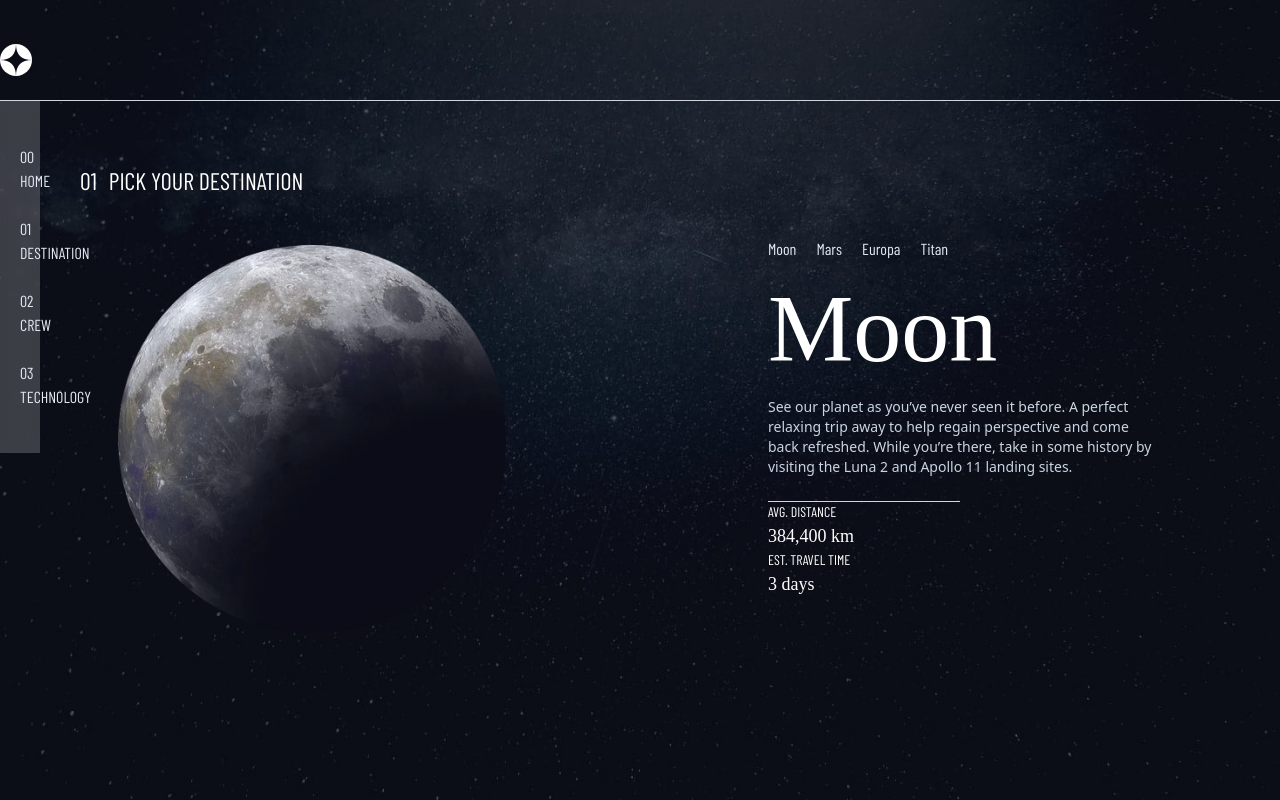
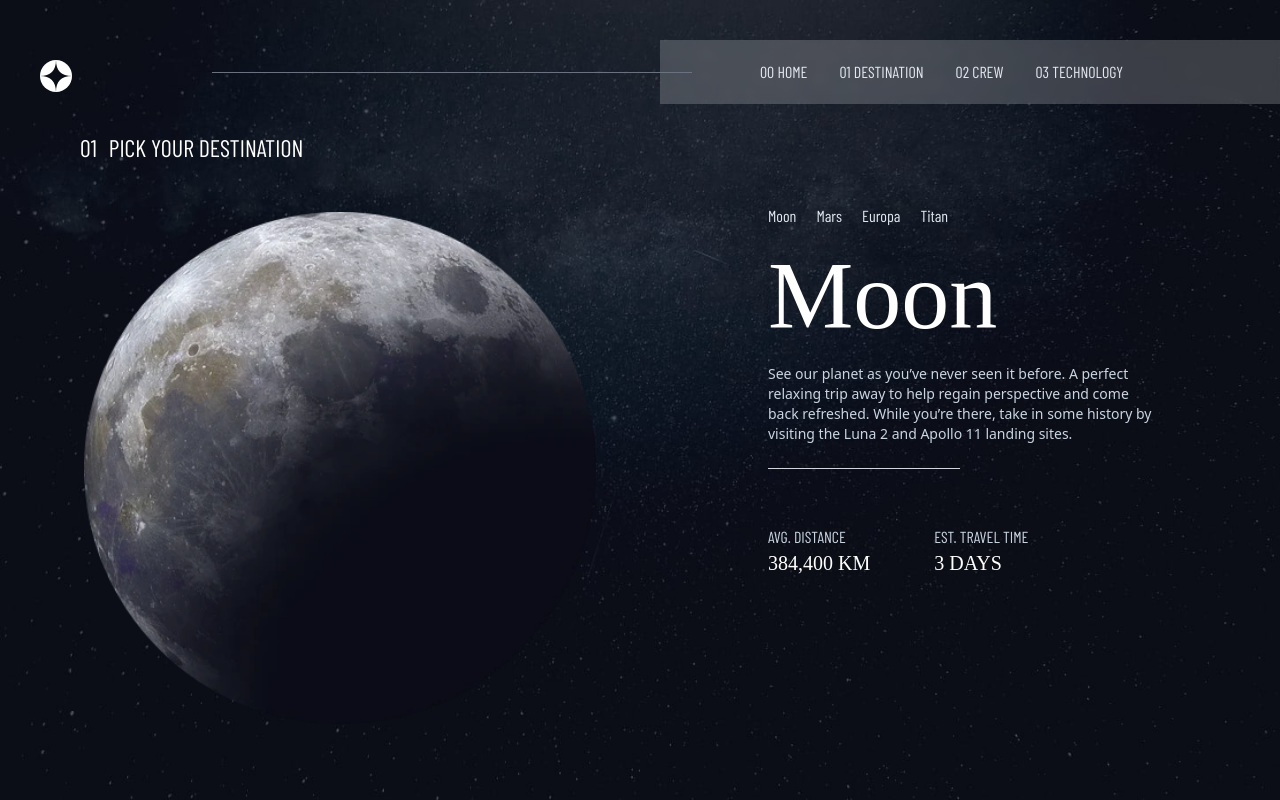
Before and after one commit to MyatIK/space-tourism-website, a React (Vite) app: page /destination in a window 1280 px wide. Built offline with nearby package versions, Linux system fonts and the light colour scheme.

Commit message:
mobile layout changes

```diff
--- a/package.json
+++ b/package.json
@@ -10,6 +10,7 @@
     "preview": "vite preview"
   },
   "dependencies": {
+    "motion": "^12.23.24",
     "react": "^18.2.0",
     "react-dom": "^18.2.0",
     "react-router-dom": "^6.22.0"
--- a/src/components/Crew.jsx
+++ b/src/components/Crew.jsx
@@ -16,7 +16,7 @@ function Crew(){
                     <h2>MEET YOUR CREW</h2>
 
             </div>
-            <div className="w-full max-w-5xl mx-auto">
+            <div className="w-full md:max-w-5xl mx-auto">
                 <Slider/>
 
             </div>
--- a/src/components/Destination.jsx
+++ b/src/components/Destination.jsx
@@ -28,8 +28,8 @@ function Destination(){
     const PlanetImage=()=>{
         if (selectedItem == "Moon"){
             return (
-            <div>
-                <img className="w-4/5 mt-2 ml-10"  src={Moon}/>
+            <div className="w-full justify-items-center">
+                <img className="w-2/5 md:w-4/5 mt-2 ml-10"  src={Moon}/>
             </div>
             )
 
@@ -37,7 +37,7 @@ function Destination(){
         if (selectedItem == "Mars"){
             return (
             <div>
-                <img className="w-4/5 mt-2 ml-10"  src={Mars}/>
+                <img className="w-2/5 md:w-4/5 mt-2 ml-10"  src={Mars}/>
             </div>
             )
 
@@ -45,7 +45,7 @@ function Destination(){
         if (selectedItem == "Europa"){
             return(
             <div>
-                <img className="w-4/5 mt-2 ml-10"  src={Europa}/>
+                <img className="w-2/5 md:w-4/5 mt-2 ml-10"  src={Europa}/>
             </div>
             )
 
@@ -53,7 +53,7 @@ function Destination(){
         else if (selectedItem == "Titan"){
             return(
             <div>
-                <img className="w-4/5 mt-2 ml-10"  src={Titan}/>
+                <img className="w-2/5 md:w-4/5 mt-2 ml-10"  src={Titan}/>
             </div>
             )
 
@@ -63,18 +63,20 @@ function Destination(){
     return(
         <>
 
-            <div className="bg-cover h-screen overflow-hidden" style={{backgroundImage: `url(${Background_Desktop})`}}>
+            <div className="bg-cover min-h-screen w-full" style={{backgroundImage: `url(${Background_Desktop})`}}>
                 <Header/>
                 <div className="ml-20 flex mt-10 space-x-3 text-2xl font-secondary text-white">
                     <h2>01</h2>
                     <h2>PICK YOUR DESTINATION</h2>
                 </div>
 
-                <div className="grid lg:grid-cols-2 h-full mt-10 justify-items-center">
+                <div className="grid grid-cols-1 md:grid-cols-2 h-full mt-10 justify-items-center">
 
-                    <div>
-                        {PlanetImage()}
-                    </div>
+                    {PlanetImage()}
+
+
+
+
 
                     {data.destinations.filter(planetInfo=>planetInfo.name == selectedItem).map((planetMapped,index)=>{
                         return(
@@ -82,7 +84,7 @@ function Destination(){
 
                         <div >
 
-                            <div className="block text-white w-5/6">
+                            <div className="mx-auto md:mx-0 block text-white md:w-5/6 w-screen justify-items-center md:justify-items-start">
 
                                 <ul className="flex space-x-5 text-base font-secondary text-slate-200">
                                     {planetNav}
--- a/src/components/Header.jsx
+++ b/src/components/Header.jsx
@@ -3,6 +3,8 @@ import Menu from '../assets/images/shared/icon-hamburger.svg';
 import { Link } from 'react-router-dom';
 import Closed from '../assets/images/shared/icon-close.svg';
 import { useState } from 'react';
+import { motion } from 'motion/react';
+
 
 
 
@@ -17,14 +19,14 @@ function Header(){
     return(
 
 
-        <div className="flex ml-10 inline justify-between sm:pt-10 relative">
+        <div className="flex ml-10 sm:pt-10 relative z-5">
             <img src={Logo} alt='Logo' className='mr-5 mt-10 md:mt-5 w-8 h-8'/>
 
-            <div className='sm:48 border-t border-gray-300 mt-6 invisible sm:visible'></div>
+            <div className='border-t border-gray-500 flex w-120 mt-8 ml-30 z-1 invisible md:visible'></div>
 
 
-            <div className="p-5 w-1/2  md:backdrop-blur-xs md:bg-white/20 invisible md:visible absolute right-0">
-                <ul className='flex inline mr-10 space-x-8 font-secondary text-base text-slate-200 ml-20'>
+            <div className="p-5 w-1/2  md:backdrop-blur-xs md:bg-white/20 hidden md:block absolute right-0 z-0">
+                <ul className='flex mr-10 space-x-8 font-secondary text-base text-slate-200 ml-20'>
                     <Link to="/"><li className='hover:underline hover:underline-offset-8'>00 HOME</li></Link>
                     <Link to="/destination"><li className='hover:underline hover:underline-offset-8'>01 DESTINATION</li></Link>
                     <Link to="/crew"><li className='hover:underline hover:underline-offset-8'>02 CREW</li></Link>
@@ -37,12 +39,16 @@ function Header(){
             {
                 isOpen ?
 
-                <div className='w-3/4 h-screen backdrop-blur-lg bg-white/10 visible md:hidden absolute right-0 top-0'>
+                 <motion.div
+                    initial={{opacity:0 }}
+                    animate={{opacity:1 }}
+                    transition={{duration: 0.1, ease: 'easeIn'}}
+                >
+                    <div className='w-3/4 h-screen backdrop-blur-lg bg-white/10 block md:hidden absolute right-0 top-0'>
                         <div className='flex justify-end mr-10 mt-10'>
                             <button>
                                 <img src={Closed} alt='exit button' onClick={ToggleSide}/>
                             </button>
-
                         </div>
 
 
@@ -55,9 +61,14 @@ function Header(){
                         </ul>
 
 
-            </div>:
+                    </div>
+
+
+                </motion.div>
+
+                :
                 <button onClick={ToggleSide}>
-                <img src={Menu} alt='hamburger menu' className='visible md:hidden w-8 h-8 absolute right-10 top-10'/>
+                    <img src={Menu} alt='hamburger menu' className='block md:hidden w-8 h-8 absolute right-10 top-10'/>
 
                 </button>
 
--- a/src/components/Planets.jsx
+++ b/src/components/Planets.jsx
@@ -3,20 +3,20 @@
 function Planets({name,description,distance,days}){
 
     return(
-        <div className="mt-5 w-96">
-            <h1 className="font-primary text-8xl text-white">{name}</h1>
-            <p className="mt-5 text-slate-300 text-sm">{description}</p>
+        <div className="mt-5 w-screen md:w-96 justify-items-center md:justify-items-start text-center md:text-left">
+            <h1 className="font-primary text-6xl md:text-8xl text-white">{name}</h1>
+            <p className="mt-5 ml-5 mr-5 md:ml-0 md:mr-0 text-slate-300 text-xs md:text-sm">{description}</p>
 
             <div className='w-48 border-t border-gray-300 mt-6'></div>
-                <div className="text-white flex inline space-x-16 mt-4">
-                    <div>
-                        <h2 className="text-sm font-secondary">AVG. DISTANCE</h2>
-                        <h2 className="text-lg font-primary">{distance}</h2>
-                    </div>
-                    <div>
-                        <h2 className="text-sm font-secondary">EST. TRAVEL TIME</h2>
-                        <h2 className="text-lg font-primary">{days}</h2>
-                    </div>
+            <div className="flex flex-col md:flex-row md:space-x-16 mt-4">
+                <div>
+                    <h2 className="mt-10 text-base text-slate-300 font-secondary">AVG. DISTANCE</h2>
+                    <h2 className="text-xl text-white font-primary uppercase">{distance}</h2>
+                </div>
+                <div>
+                    <h2 className="mt-10  text-base text-slate-300 font-secondary">EST. TRAVEL TIME</h2>
+                    <h2 className="text-xl text-white font-primary uppercase">{days}</h2>
+                </div>
             </div>
 
 
--- a/src/components/Slider.jsx
+++ b/src/components/Slider.jsx
@@ -15,17 +15,17 @@ function Slider(){
 
                 {data.crew.map(crewMapped=>{
                     return (
-                    <div className=" mt-10 w-5/6 grid md:grid-cols-2 gap-3 w-full shrink-0 items-center transition-transform ease-out duration-500"
+                    <div className="mt-10 w-5/6 grid md:grid-cols-2 gap-3 w-full shrink-0 items-center transition-transform ease-out duration-500"
                             style={{transform:`translateX(-${current * 100}%)`}}>
-                        <div className='w-5/6 mx-auto relative order-last md:order-first'>
+                        <div className='w-5/6 mx-auto relative order-last md:order-first flex flex-col'>
                             <div>
 
-                                <h2 className='text-slate-400 mb-3 font-primary'>{crewMapped.role.toUpperCase()}</h2>
-                                <h1 className='text-slate-200 mb-4 font-primary text-4xl'>{crewMapped.name.toUpperCase()}</h1>
+                                <h2 className='text-slate-400 mb-3 font-primary uppercase'>{crewMapped.role}</h2>
+                                <h1 className='text-slate-200 mb-4 font-primary text-4xl uppercase'>{crewMapped.name}</h1>
                                 <p className='text-slate-500 text-sm'>{crewMapped.bio}</p>
                             </div>
-                            <div className='absolute -bottom-10 left-0'>
-                                <div className='flex gap-4 items-center justify-center'>
+                            <div className='md:absolute md:-bottom-10 left-0 order-first md:order-last'>
+                                <div className='flex gap-4 items-center justify-center mb-5'>
                                     {data.crew.map((crewMapped,i)=>{
                                         return(
                                             <div onClick={()=>{setCurrent(i)}} className={`transition-all w-2 h-2 bg-white rounded-full
@@ -42,7 +42,7 @@ function Slider(){
                             </div>
                         </div>
                         <div className='flex justify-center'>
-                            <img className='h-96' src={`${crewMapped.images.webp}`} alt='image of crew member'/>
+                            <img className='h-70 md:h-96' src={`${crewMapped.images.webp}`} alt='image of crew member'/>
 
                         </div>
 
```
Also changed, not shown: src/components/Technology.jsx (+6 -6 lines), 1 other file (tests, documents, lock files or other folders). Lines whose indentation alone changed are shown as unchanged.
